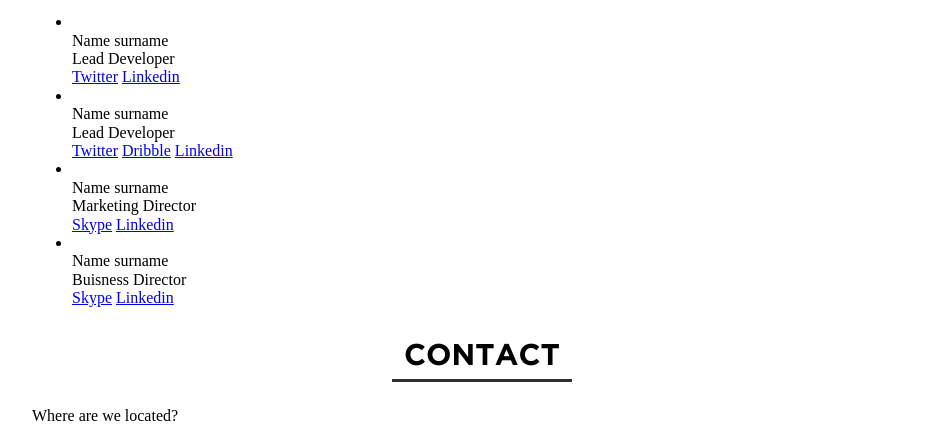
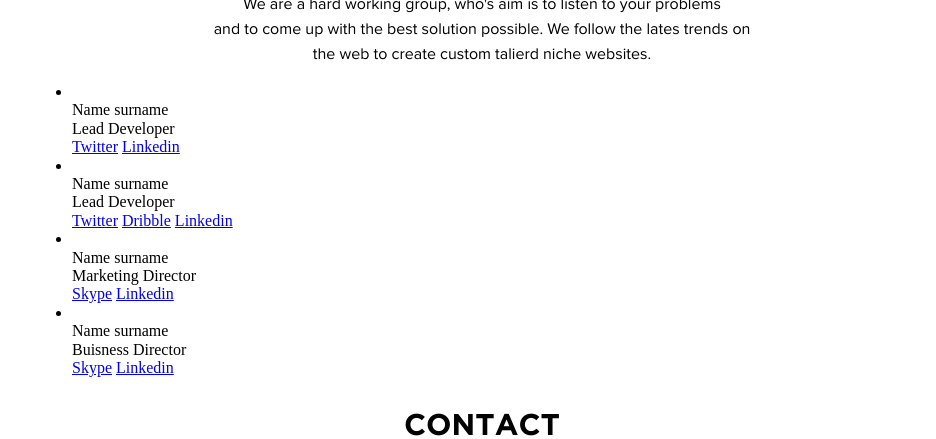
Before and after one commit to roman-ps/letusmake, a website: page index.html in a window 1280 px wide. Shown: the part 661-1100 px from the top of the page, without its empty margins (158-1094 px from the left). Drawn offline with nearby package versions, Linux system fonts and the light colour scheme; files that its build step writes are made by us from their sources.

Commit message:
Descriptions

```diff
--- a/index.html
+++ b/index.html
@@ -49,7 +49,7 @@
     <div class="team">
       <div class="wrapper">
         <h2 class="title team__title">Team</h2>
-        <p class="description team__description">We are a hard working group, who's aim is to listen to your problems and to come up with the best solution possible. We follow the lates trends on the web to create custom talierd niche websites.</p>
+        <p class="description team__description">We are a hard working group, who's aim is to listen to your problems <br>and to come up with the best solution possible. We follow the lates trends on the web to create custom talierd niche websites.</p>
         <ul class="team__list">
           <li class="team__list-item">
             <img class="team__list-pic" src="" width="" height="" alt="">
--- a/sass/blocks/description.scss
+++ b/sass/blocks/description.scss
@@ -0,0 +1,8 @@
+.description {
+  width: 537px;
+  margin: 0 auto;
+  font-family: $proxima;
+  font-size: 16px;
+  line-height: 25px;
+  text-align: center;
+}
```
